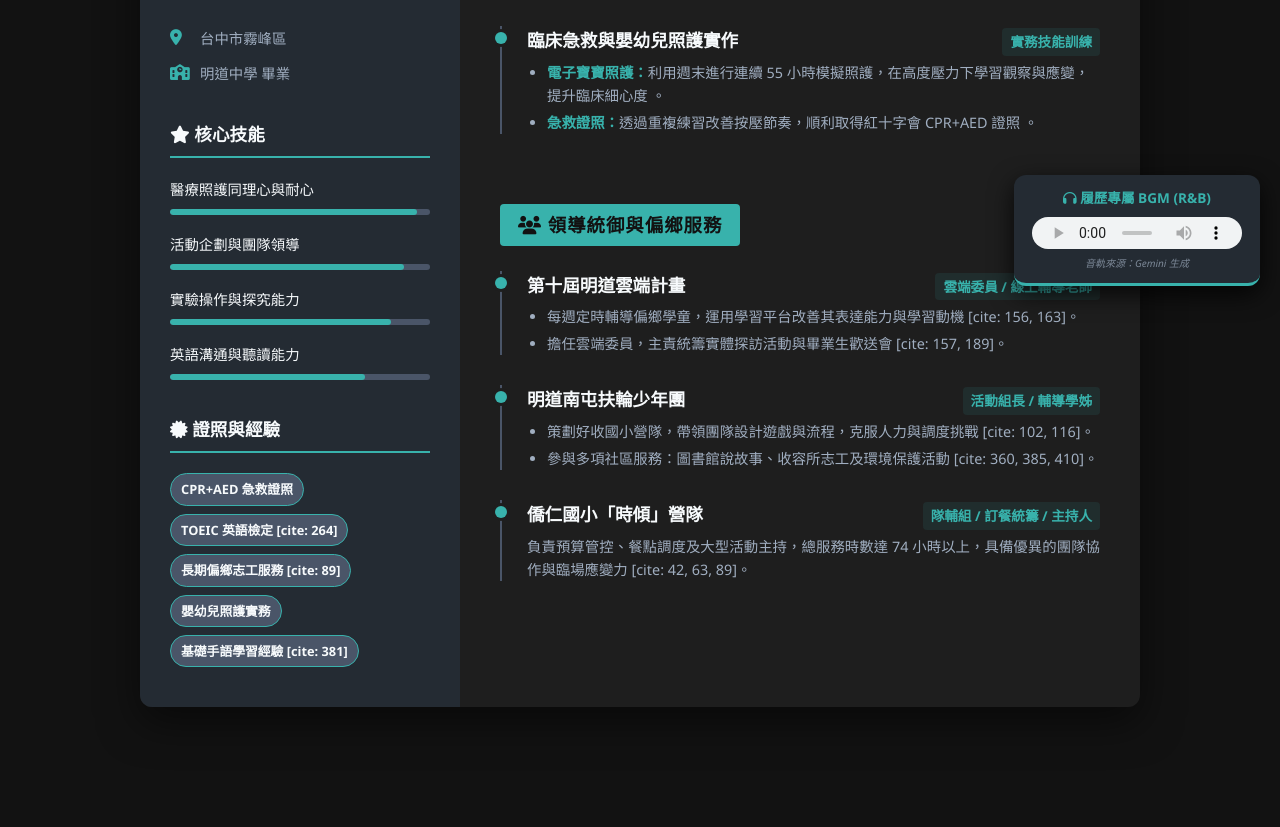
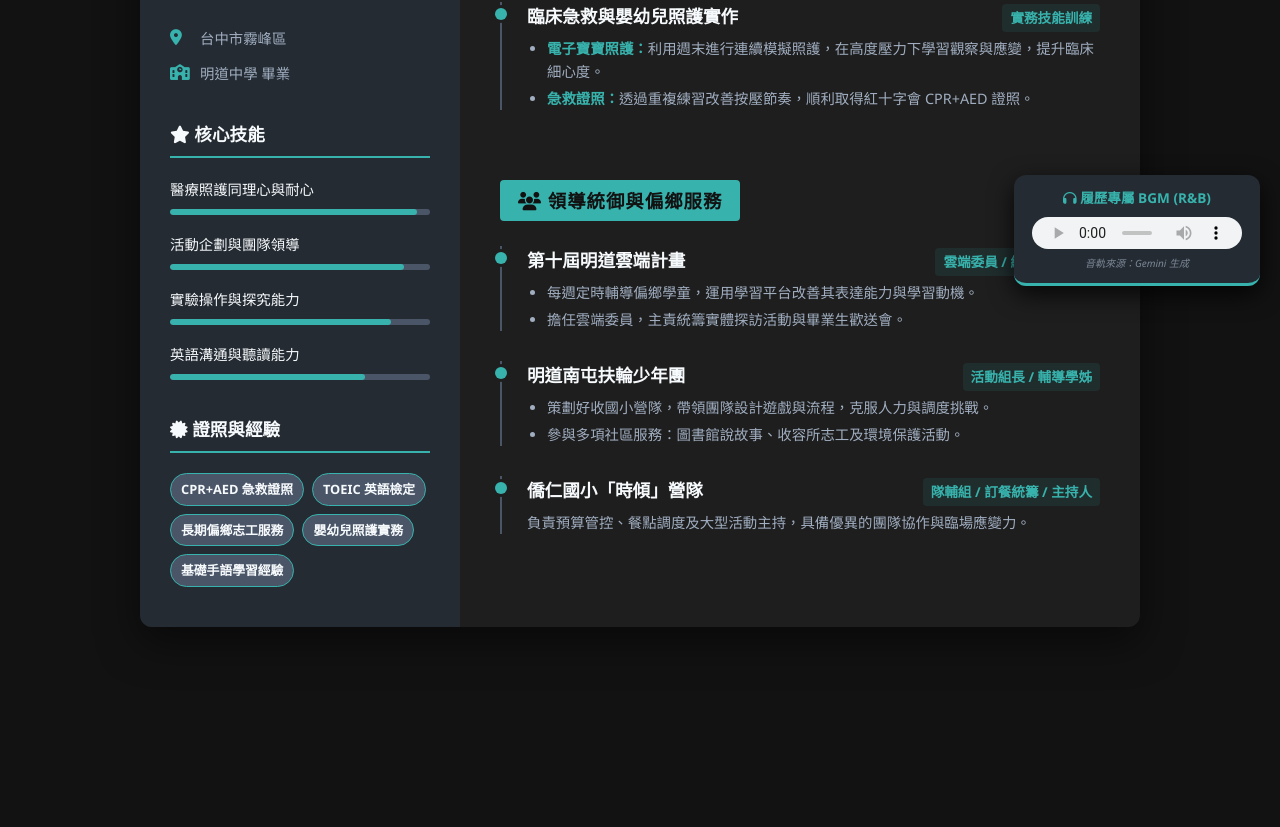
Before and after one commit to shurong-lab/resume-20260321, a plain HTML site: page index.html in a window 1280 px wide. Shown: the part 494-1321 px from the top of the page. After the commit the page ends 1241 px from the top, so only its background shows below. Drawn offline with Linux system fonts and the light colour scheme.

Commit message:
Update index.html

```diff
--- a/index.html
+++ b/index.html
@@ -177,7 +177,6 @@
     .card-header { display: flex; justify-content: space-between; align-items: baseline; margin-bottom: 5px; flex-wrap: wrap; }
     .card-title { font-size: 1.1em; font-weight: bold; color: var(--text-primary); margin-right: 10px; }
     .card-date { font-size: 0.85em; color: var(--accent-color); font-weight: 600; background: rgba(56, 178, 172, 0.1); padding: 3px 8px; border-radius: 4px; }
-    .card-subtitle { font-size: 0.9em; color: #cbd5e0; font-weight: 500; margin-bottom: 8px; }
 
     .timeline-item p { color: var(--text-secondary); margin: 0 0 8px 0; font-size: 0.9em; text-align: justify; }
     .timeline-item ul { margin: 0; padding-left: 20px; color: var(--text-secondary); font-size: 0.9em; }
@@ -222,18 +221,18 @@
 
         <div class="section-title-left" style="margin-top: 35px;"><i class="fas fa-certificate"></i> 證照與經驗</div>
         <div class="badge-container">
-            <span class="badge">CPR+AED 急救證照 </span>
-            <span class="badge">TOEIC 英語檢定 [cite: 264]</span>
-            <span class="badge">長期偏鄉志工服務 [cite: 89]</span>
-            <span class="badge">嬰幼兒照護實務 </span>
-            <span class="badge">基礎手語學習經驗 [cite: 381]</span>
+            <span class="badge">CPR+AED 急救證照</span>
+            <span class="badge">TOEIC 英語檢定</span>
+            <span class="badge">長期偏鄉志工服務</span>
+            <span class="badge">嬰幼兒照護實務</span>
+            <span class="badge">基礎手語學習經驗</span>
         </div>
     </div>
 
     <div class="right">
         <div class="section-title"><i class="fas fa-user-md"></i> 醫療動機與個人簡介</div>
         <div class="summary-text">
-            受護理師母親及家人中風、重聽經歷深遠影響，立志投入聽力與語言治療領域 。高中期間完成全天候模擬嬰兒照護挑戰 ，並積極投入超過 74 小時的偏鄉與特教志工服務 [cite: 89]。擁有豐富的營隊統籌、一對一線上教學與早療個案訪談經驗 [cite: 130, 163, 290]，期許未來能以專業知識與溫暖的同理心，成為一位優秀的聽語治療師 [cite: 247]。
+            受護理師母親及家人經歷深遠影響，立志投入聽力與語言治療領域。高中期間完成全天候模擬嬰兒照護挑戰，並積極投入偏鄉與特教志工服務。擁有豐富的營隊統籌、一對一線上教學與早療個案訪談經驗，期許未來能以專業知識與溫暖的同理心，成為一位優秀的聽語治療師。
         </div>
 
         <div class="section-title"><i class="fas fa-notes-medical"></i> 醫護探究與實務經驗</div>
@@ -243,7 +242,7 @@
                 <div class="card-title">早療個案訪談與失語症探究</div>
                 <div class="card-date">自主學習計畫</div>
             </div>
-            <p>深入探究中風伴隨之<span class="highlight-text">「失語症」及大腦韋尼克區機制</span> [cite: 288, 295]。實際訪談發展遲緩個案，統整為「給新手爸媽的早療真實心得指南」 [cite: 290]。</p>
+            <p>深入探究中風伴隨之<span class="highlight-text">「失語症」及大腦韋尼克區機制</span>。實際訪談發展遲緩個案，統整為「給新手爸媽的早療真實心得指南」。</p>
         </div>
 
         <div class="timeline-item">
@@ -252,8 +251,8 @@
                 <div class="card-date">實務技能訓練</div>
             </div>
             <ul>
-                <li><span class="highlight-text">電子寶寶照護：</span>利用週末進行連續 55 小時模擬照護，在高度壓力下學習觀察與應變，提升臨床細心度 。</li>
-                <li><span class="highlight-text">急救證照：</span>透過重複練習改善按壓節奏，順利取得紅十字會 CPR+AED 證照 。</li>
+                <li><span class="highlight-text">電子寶寶照護：</span>利用週末進行連續模擬照護，在高度壓力下學習觀察與應變，提升臨床細心度。</li>
+                <li><span class="highlight-text">急救證照：</span>透過重複練習改善按壓節奏，順利取得紅十字會 CPR+AED 證照。</li>
             </ul>
         </div>
 
@@ -265,8 +264,8 @@
                 <div class="card-date">雲端委員 / 線上輔導老師</div>
             </div>
             <ul>
-                <li>每週定時輔導偏鄉學童，運用學習平台改善其表達能力與學習動機 [cite: 156, 163]。</li>
-                <li>擔任雲端委員，主責統籌實體探訪活動與畢業生歡送會 [cite: 157, 189]。</li>
+                <li>每週定時輔導偏鄉學童，運用學習平台改善其表達能力與學習動機。</li>
+                <li>擔任雲端委員，主責統籌實體探訪活動與畢業生歡送會。</li>
             </ul>
         </div>
 
@@ -276,8 +275,8 @@
                 <div class="card-date">活動組長 / 輔導學姊</div>
             </div>
             <ul>
-                <li>策劃好收國小營隊，帶領團隊設計遊戲與流程，克服人力與調度挑戰 [cite: 102, 116]。</li>
-                <li>參與多項社區服務：圖書館說故事、收容所志工及環境保護活動 [cite: 360, 385, 410]。</li>
+                <li>策劃好收國小營隊，帶領團隊設計遊戲與流程，克服人力與調度挑戰。</li>
+                <li>參與多項社區服務：圖書館說故事、收容所志工及環境保護活動。</li>
             </ul>
         </div>
 
@@ -286,13 +285,10 @@
                 <div class="card-title">僑仁國小「時傾」營隊</div>
                 <div class="card-date">隊輔組 / 訂餐統籌 / 主持人</div>
             </div>
-            <p>負責預算管控、餐點調度及大型活動主持，總服務時數達 74 小時以上，具備優異的團隊協作與臨場應變力 [cite: 42, 63, 89]。</p>
+            <p>負責預算管控、餐點調度及大型活動主持，具備優異的團隊協作與臨場應變力。</p>
         </div>
     </div>
 </div>
 
 </body>
 </html>
-
-</body>
-</html>
```
